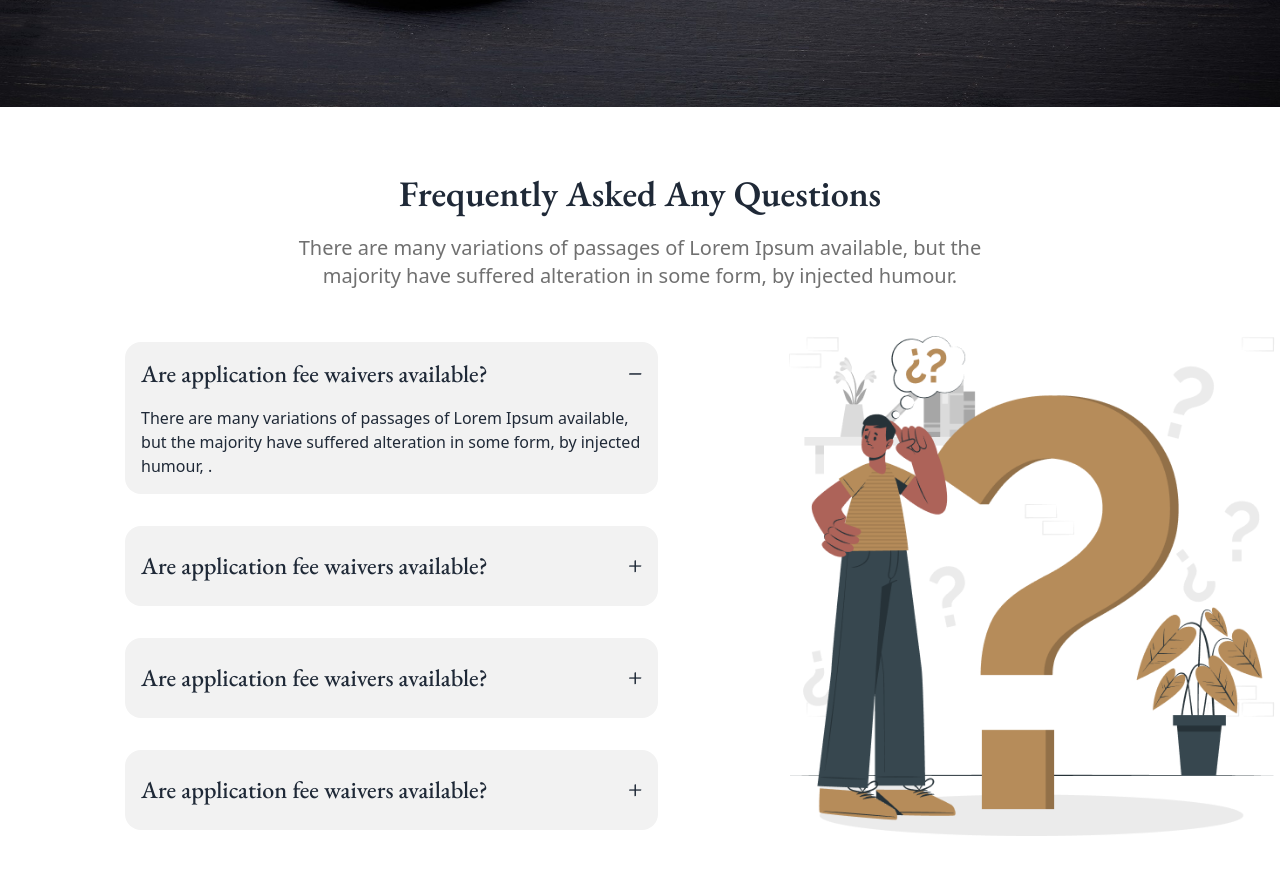
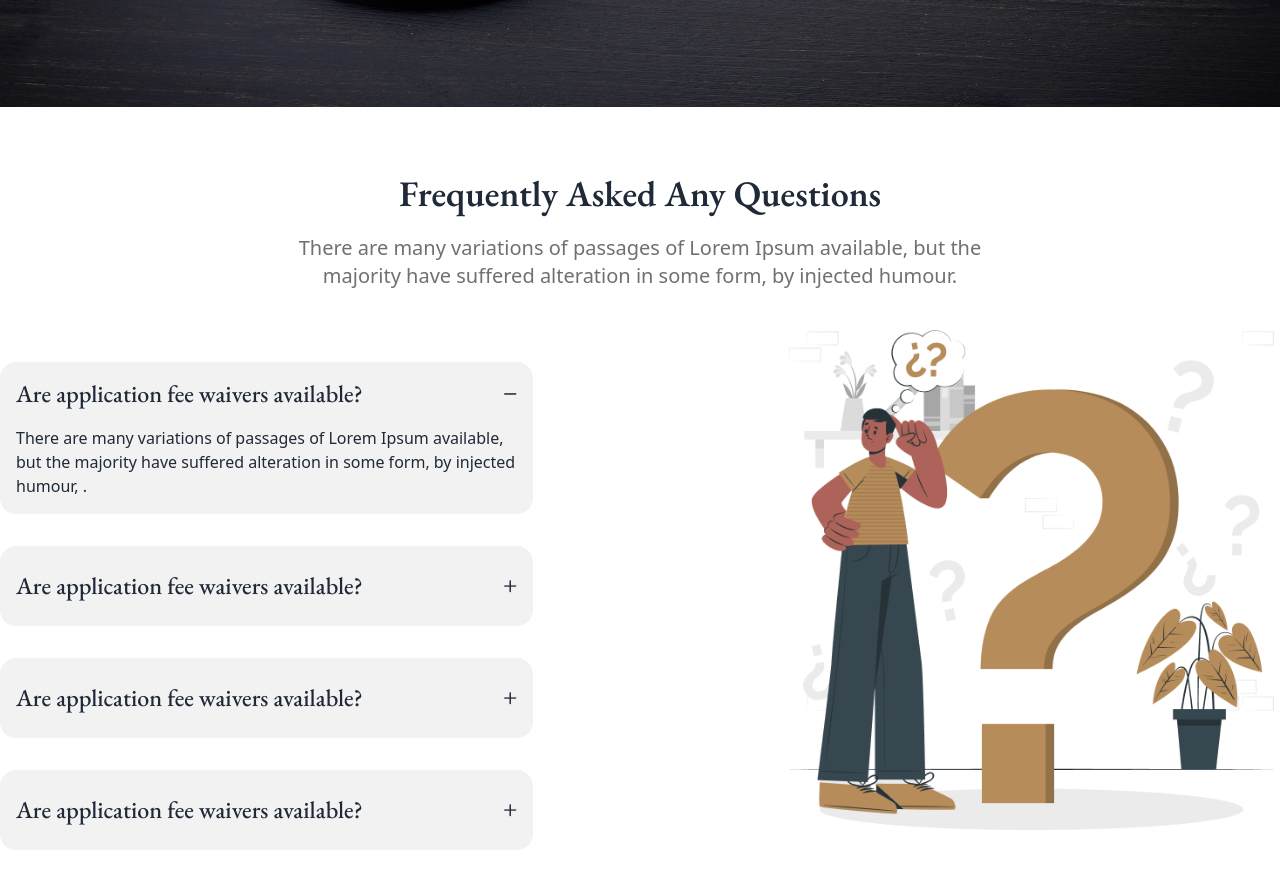
Before and after one commit to Jubayerhusain/legal-solutions, a plain HTML site: page index.html in a window 1280 px wide. Shown: the part 2621-3509 px from the top of the page. Before the commit the page ends 3483 px from the top, so only its background shows below. Drawn offline with nearby package versions, Linux system fonts and the light colour scheme.

Commit message:
Frequently Asked Any Questions update

```diff
--- a/index.html
+++ b/index.html
@@ -294,7 +294,7 @@
               </div>
            </div>
            <!-- Frequently Asked Any Questions section -->
-            <div>
+            <div class="">
               <div class="mt-5">
                 <h1 class="text-center text-4xl font-semibold pt-10">
                   Frequently Asked Any Questions
@@ -304,9 +304,9 @@
                   have suffered alteration in some form, by injected humour.
                 </p>
               </div>
-              <div class="lg:flex 2xl:flex flex-row justify-between items-center ">
+              <div class="lg:flex 2xl:flex flex-row justify-between mb-10 mt-5 ">
                 <!-- content text -->
-                <div class="xl:w-5/12 lg:w-6/12 w-11/12 m-auto">
+                <div class="xl:w-5/12 lg:w-6/12 w-11/12">
                   <div class="collapse collapse-plus bg-base-200 my-8">
                     <input type="radio" name="my-accordion-3" checked="checked" />
                     <div class="collapse-title text-2xl font-medium">Are application fee waivers available?</div>
@@ -350,9 +350,10 @@
             </div>
             <!-- content image -->
             <div class="h-[500px]">
-              <img class="h-full" src="./images/faq.png" alt="">
+              <img class="h-full w-full" src="./images/faq.png" alt="">
             </div>
           </div>
+        </div>
      </main>
 
 </body>
```
